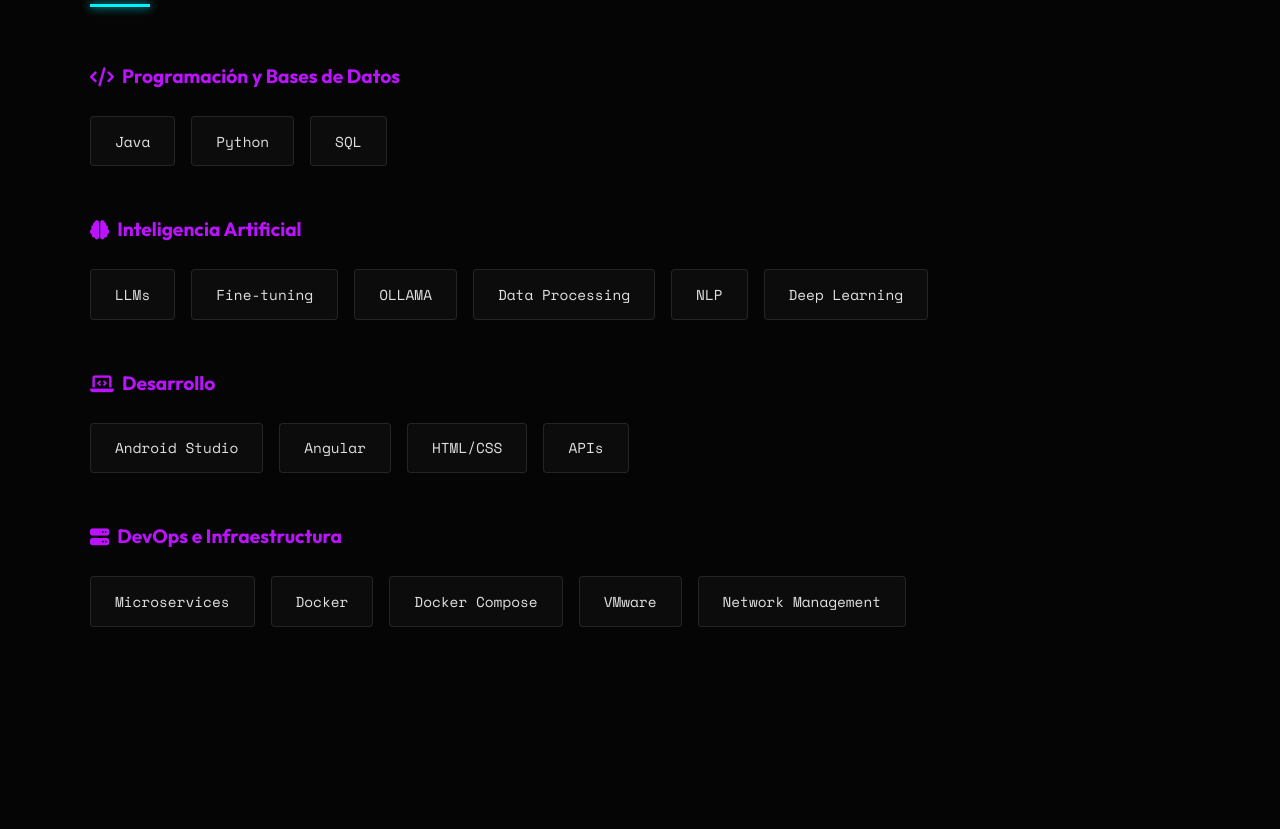
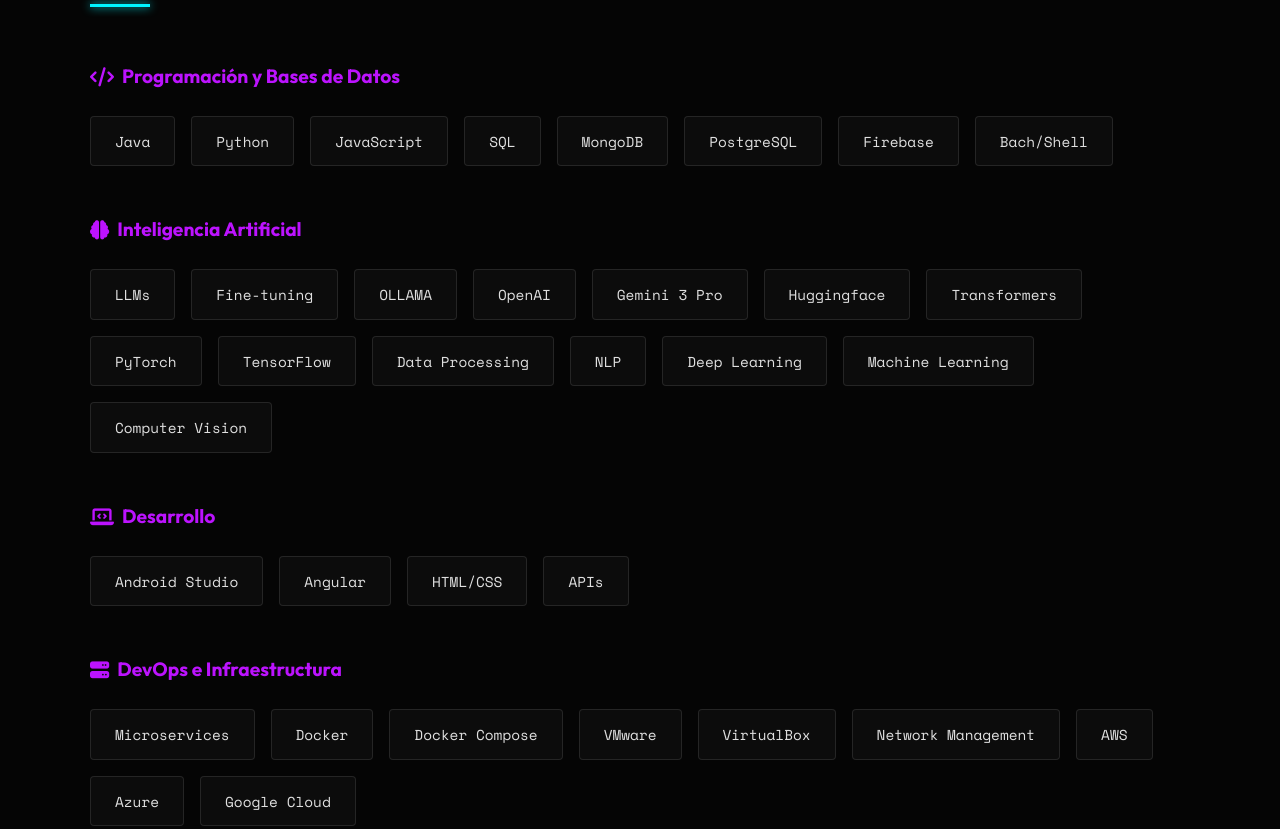
Before and after one commit to Issam22330/Issam-portfolio.github.io, a plain HTML site: page index.html in a window 1280 px wide. Shown: the part 1637-2466 px from the top of the page. Drawn offline with nearby package versions, Linux system fonts and the light colour scheme.

Commit message:
Nuevas habilidades

```diff
--- a/index.html
+++ b/index.html
@@ -124,7 +124,12 @@
                     <div class="skills-grid">
                         <div class="skill-card">Java</div>
                         <div class="skill-card">Python</div>
+                        <div class="skill-card">JavaScript</div>
                         <div class="skill-card">SQL</div>
+                        <div class="skill-card">MongoDB</div>
+                        <div class="skill-card">PostgreSQL</div>
+                        <div class="skill-card">Firebase</div>
+                        <div class="skill-card">Bach/Shell</div>
                     </div>
                 </div>
 
@@ -134,9 +139,17 @@
                         <div class="skill-card">LLMs</div>
                         <div class="skill-card">Fine-tuning</div>
                         <div class="skill-card">OLLAMA</div>
+                        <div class="skill-card">OpenAI</div>
+                        <div class="skill-card">Gemini 3 Pro</div>
+                        <div class="skill-card">Huggingface</div>
+                        <div class="skill-card">Transformers</div>
+                        <div class="skill-card">PyTorch</div>
+                        <div class="skill-card">TensorFlow</div>
                         <div class="skill-card">Data Processing</div>
                         <div class="skill-card">NLP</div>
                         <div class="skill-card">Deep Learning</div>
+                        <div class="skill-card">Machine Learning</div>
+                        <div class="skill-card">Computer Vision</div>
                     </div>
                 </div>
 
@@ -157,7 +170,11 @@
                         <div class="skill-card">Docker</div>
                         <div class="skill-card">Docker Compose</div>
                         <div class="skill-card">VMware</div>
+                        <div class="skill-card">VirtualBox</div>
                         <div class="skill-card">Network Management</div>
+                        <div class="skill-card">AWS</div>
+                        <div class="skill-card">Azure</div>
+                        <div class="skill-card">Google Cloud</div>
                     </div>
                 </div>
             </div>
```
